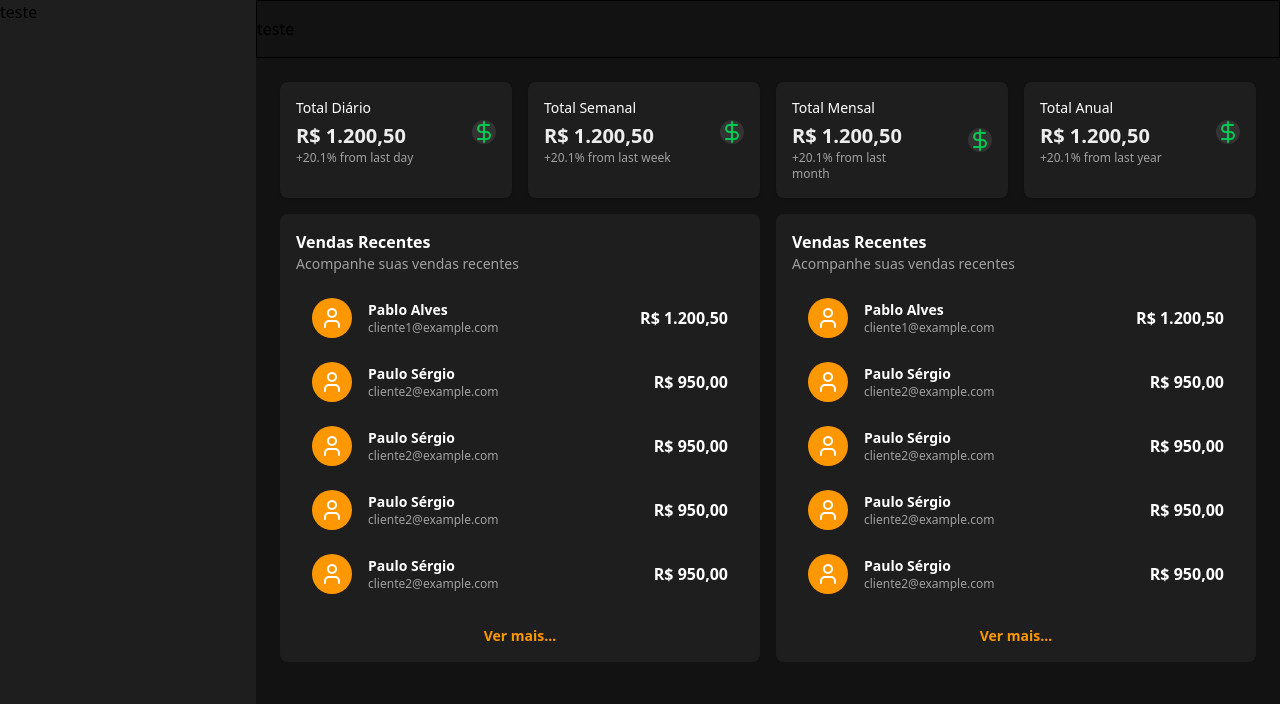
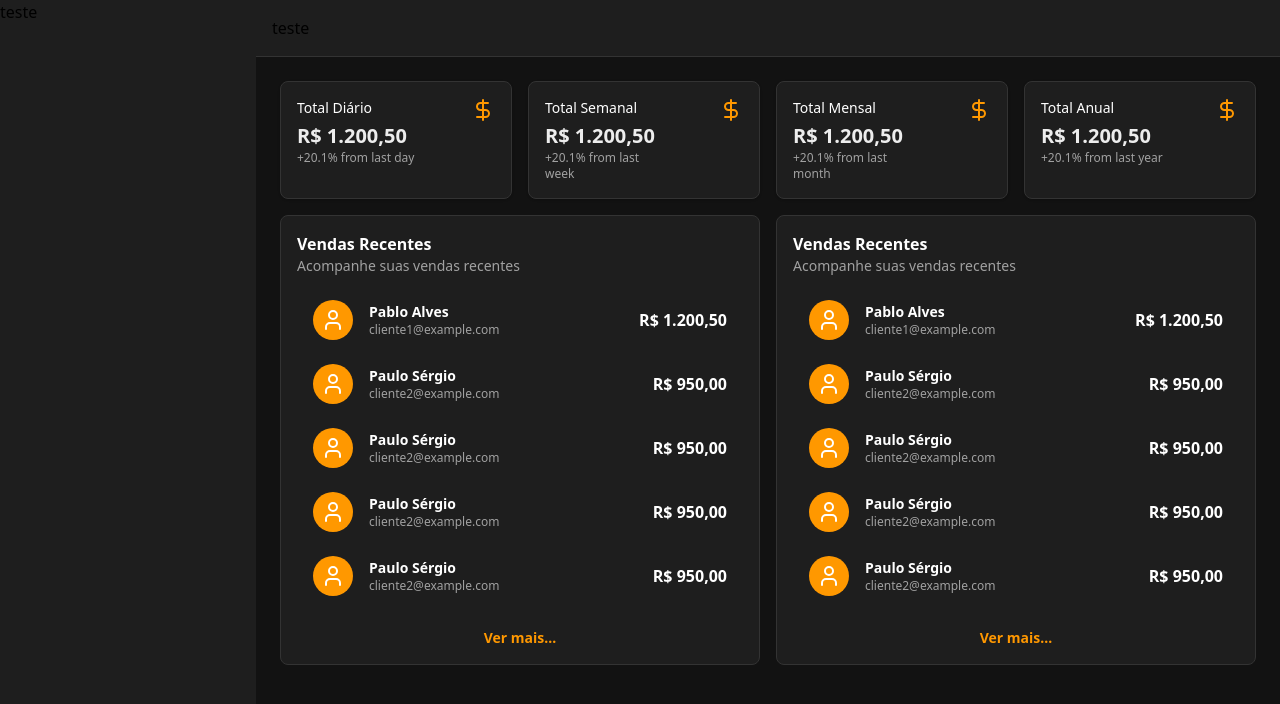
Before and after one commit to pabloalves01/gastro-flow, a React (Vite) app in the folder frontend/: page /dashboard in a window 1280 px wide. Shown: the top 704 px of the page. Built offline with nearby package versions, Linux system fonts and the light colour scheme.

Commit message:
Added Header

```diff
--- a/frontend/src/components/cards/recent-sales.tsx
+++ b/frontend/src/components/cards/recent-sales.tsx
@@ -1,21 +1,20 @@
 import { User } from 'lucide-react';
 interface Sale {
-    image: string;
-    title: string;
+    name: string;
     description: string;
     email: string;
     value: number;
 }
 
 interface RecentSalesProps {
-    sales?: Sale[]; // Tornar a prop opcional
+    sales?: Sale[];
 }
 
 const RecentSales: React.FC<RecentSalesProps> = ({ sales = [] }) => {
     const limitedSales = sales.slice(0, 5);
 
     return (
-        <div className="flex flex-col gap-4 min-h-[300px] bg-[#1E1E1E] p-4 rounded-lg">
+        <div className="flex flex-col gap-4 min-h-[300px] bg-[#1E1E1E] border-1 border-[#333333]  p-4 rounded-lg">
             <div>
                 <div className="text-white text-md font-semibold">Vendas Recentes</div>
                 <div className="text-[#A1A1A1] text-sm font-regular">Acompanhe suas vendas recentes</div>
--- a/frontend/src/components/cards/stats-card.tsx
+++ b/frontend/src/components/cards/stats-card.tsx
@@ -8,8 +8,8 @@ interface StatusCardProps {
 
 const StatusCard: React.FC<StatusCardProps> = ({ title, description, value, icon, status }) => {
     return (
-        <div className="bg-[#1E1E1E] rounded-lg shadow-sm hover:shadow-md transition-shadow p-4 w-full h-full flex flex-col">
-            <div className="flex flex-row items-start sm:items-center gap-36 md:gap-12">
+        <div className="bg-[#1E1E1E] border-1 border-[#333333] rounded-lg shadow-sm hover:shadow-md transition-shadow p-4 w-full h-full flex flex-col">
+            <div className="flex sm:items-start gap-36 md:gap-12 ">
                 <div className="flex-1">
                     <div className="text-sm font-medium text-white mb-1">{title}</div>
                     <div className="text-xl font-bold text-[#EDEDED]">
@@ -17,7 +17,7 @@ const StatusCard: React.FC<StatusCardProps> = ({ title, description, value, icon
                     </div>
                     <div className="text-xs font-regular text-[#A1A1A1]">{description}</div>
                 </div>
-                <div className="bg-[#333333] text-green-500 rounded-full">
+                <div className="hidden md:block text-[#FF9800] rounded-full">
                     {icon}
                 </div>
             </div>
--- a/frontend/src/layout/authenticated-layout.tsx
+++ b/frontend/src/layout/authenticated-layout.tsx
@@ -9,7 +9,7 @@ const AuthenticatedLayout = () => {
 
             {/* Conteúdo da página */}
             <div className="flex-1 flex flex-col h-screen">
-                <div className="w-full py-4 border border-">teste</div>
+                <div className="w-full p-4 bg-[#1E1E1E] border-b-1 border-[#333333]">teste</div>
                 <main className="flex-1 flex justify-center p-6 w-full max-w-7xl mx-auto">
                     <Outlet />
                 </main>
```
